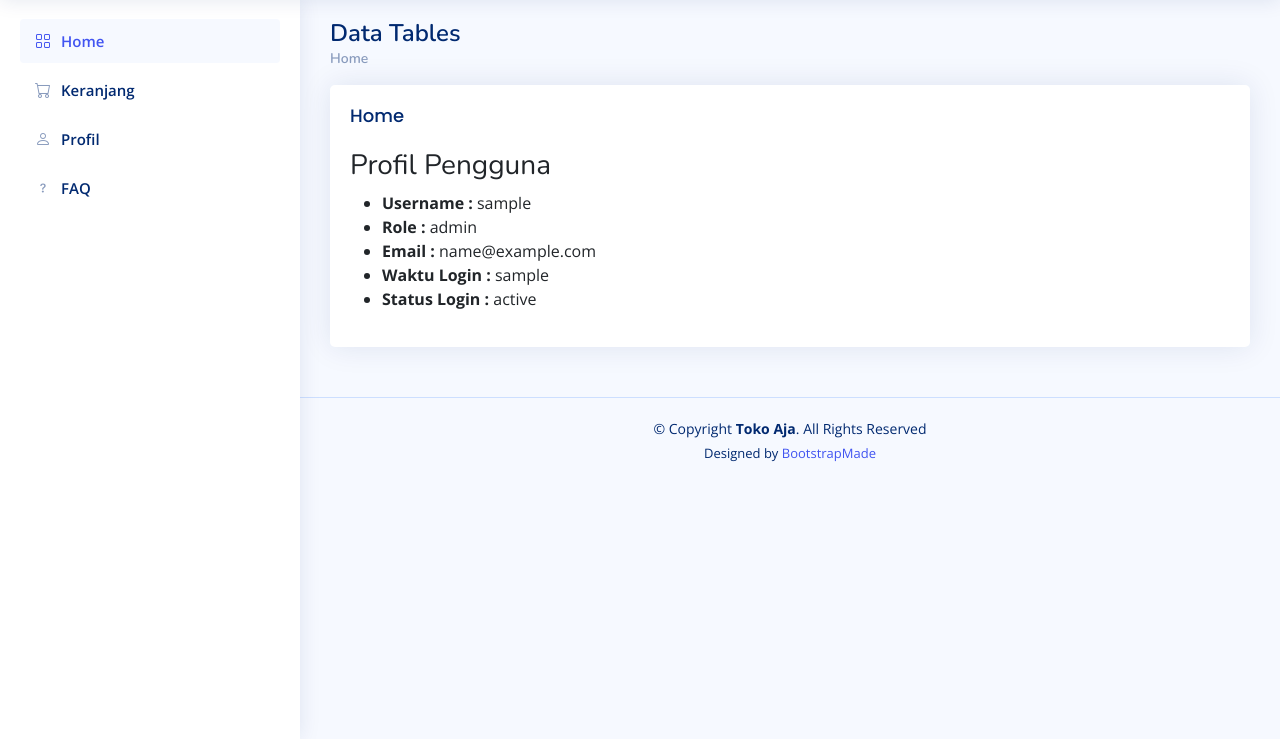
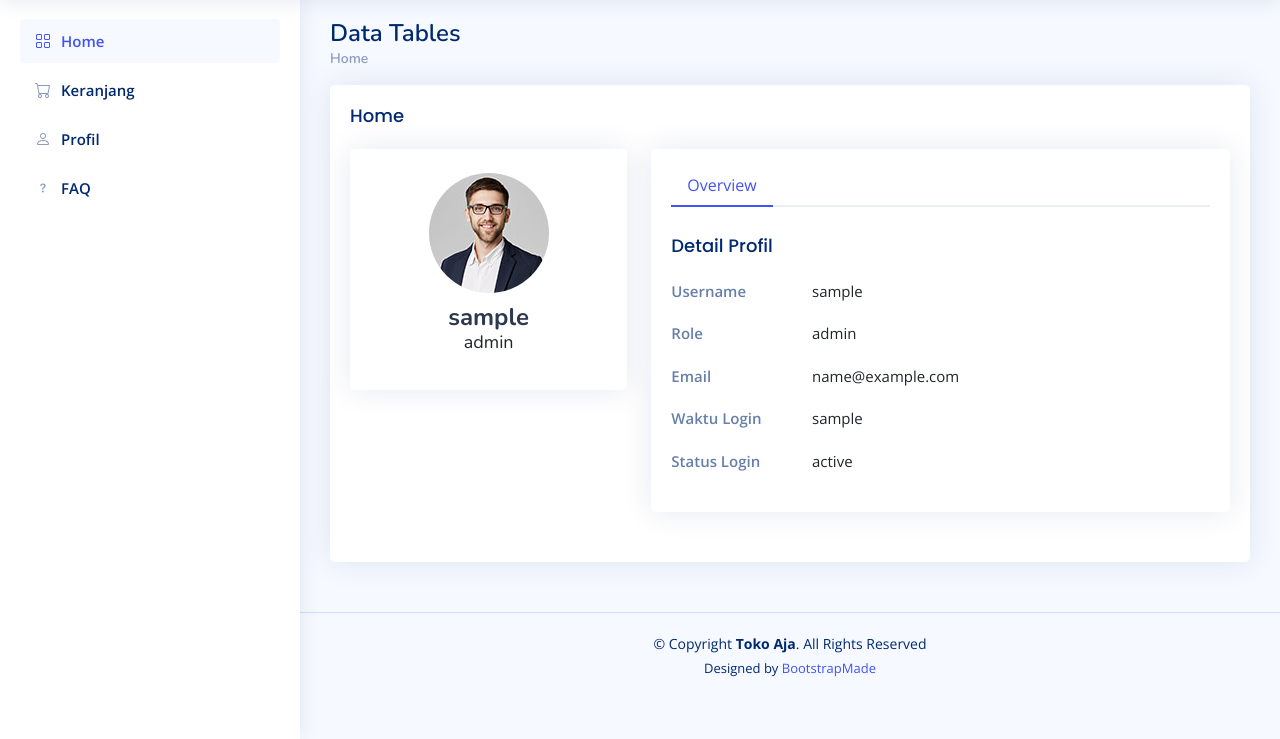
Before and after one commit to haniif17/PWLSEMS4, a CodeIgniter 4 app: the page made by app/Views/v_profil.php in a window 1280 px wide. Shown: the part 61-800 px from the top of the page. Run offline with PHP 8.4 and a stand-in for CodeIgniter, Linux system fonts and the light colour scheme; the template is opened without the code that fills it: most values are stand-ins (such as "Sample title", 1, 10 or a date in 2020); data that the repository does not hold is empty; some libraries are stand-ins or nearby versions.

Commit message:
Update on Profile and Faq (v_profil.php, v_faq.php)

```diff
--- a/app/Views/v_faq.php
+++ b/app/Views/v_faq.php
@@ -2,12 +2,6 @@
 <?= $this->section('content') ?>
 <div class="pagetitle">
     <h1>Frequently Asked Questions (FAQ)</h1>
-    <nav>
-        <ol class="breadcrumb">
-            <li class="breadcrumb-item"><a href="/">Home</a></li>
-            <li class="breadcrumb-item active">FAQ</li>
-        </ol>
-    </nav>
 </div><section class="section faq">
     <div class="row">
         <div class="col-lg-12">
--- a/app/Views/v_profil.php
+++ b/app/Views/v_profil.php
@@ -1,12 +1,65 @@
 <?= $this->extend('layout') ?>
 
 <?= $this->section('content') ?>
-<h3> Profil Pengguna </h3>
-<ul>
-    <li><strong>Username        : </strong><?= esc($username) ?></li>
-    <li><strong>Role            : </strong><?= esc($role) ?></li>
-    <li><strong>Email           : </strong><?= esc($email) ?></li>
-    <li><strong>Waktu Login     : </strong><?= esc($waktu_login) ?></li>
-    <li><strong>Status Login    : </strong><?= esc($status) ?></li>
-</ul>
+<section class="section profile">
+    <div class="row">
+        <div class="col-xl-4">
+            <div class="card">
+                <div class="card-body profile-card pt-4 d-flex flex-column align-items-center">
+                    <img src="<?= base_url()?>NiceAdmin/assets/img/profile-img.jpg" alt="Profile" class="rounded-circle">
+                    <h2><?= esc($username) ?></h2>
+                    <h3><?= esc($role) ?></h3>
+                    <div class="social-links mt-2">
+                        </div>
+                </div>
+            </div>
+        </div>
+
+        <div class="col-xl-8">
+            <div class="card">
+                <div class="card-body pt-3">
+                    <ul class="nav nav-tabs nav-tabs-bordered">
+
+                        <li class="nav-item">
+                            <button class="nav-link active" data-bs-toggle="tab" data-bs-target="#profile-overview">Overview</button>
+                        </li>
+
+                    </ul>
+                    <div class="tab-content pt-2">
+
+                        <div class="tab-pane fade show active profile-overview" id="profile-overview">
+                            <h5 class="card-title">Detail Profil</h5>
+
+                            <div class="row">
+                                <div class="col-lg-3 col-md-4 label ">Username</div>
+                                <div class="col-lg-9 col-md-8"><?= esc($username) ?></div>
+                            </div>
+
+                            <div class="row">
+                                <div class="col-lg-3 col-md-4 label">Role</div>
+                                <div class="col-lg-9 col-md-8"><?= esc($role) ?></div>
+                            </div>
+
+                            <div class="row">
+                                <div class="col-lg-3 col-md-4 label">Email</div>
+                                <div class="col-lg-9 col-md-8"><?= esc($email) ?></div>
+                            </div>
+
+                            <div class="row">
+                                <div class="col-lg-3 col-md-4 label">Waktu Login</div>
+                                <div class="col-lg-9 col-md-8"><?= esc($waktu_login) ?></div>
+                            </div>
+
+                            <div class="row">
+                                <div class="col-lg-3 col-md-4 label">Status Login</div>
+                                <div class="col-lg-9 col-md-8"><?= esc($status) ?></div>
+                            </div>
+
+                        </div>
+                    </div></div>
+            </div>
+
+        </div>
+    </div>
+</section>
 <?= $this->endSection() ?>
```
